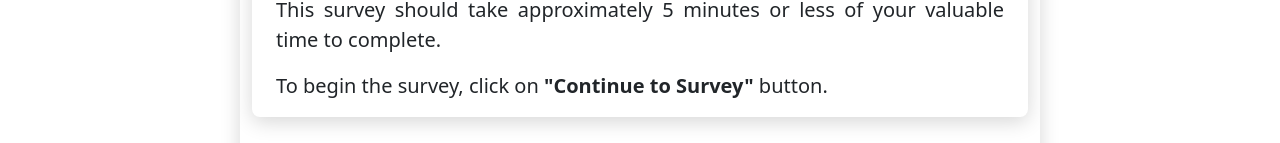
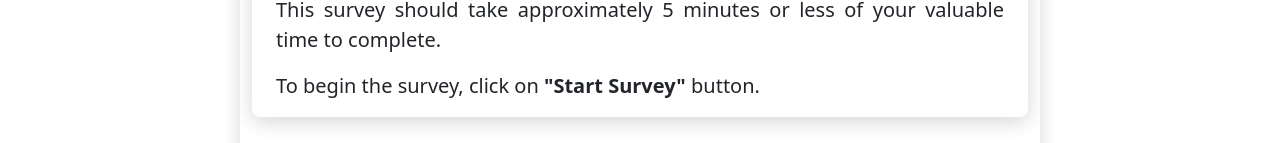
Before and after one commit to euginee23/SurveyWebsite, a React (Vite) app: page / in a window 1280 px wide. Shown: the part 529-672 px from the top of the page. Built offline with nearby package versions, Linux system fonts and the light colour scheme.

Commit message:
changed continue survey to start survey

```diff
--- a/src/pages/welcomePage.jsx
+++ b/src/pages/welcomePage.jsx
@@ -25,7 +25,7 @@ const WelcomePage = () => {
                         <p style={{ textIndent: '30px' }}>Hello Crimson and Instructors! We hope you had a great day. Greetings from the BSCS Department! We invite you to participate in our survey, aiming to <span style={{ fontWeight: 'bold' }}>Identify the Most-Used Online Platform Digital Media at Western Mindanao State University Pagadian</span>.</p>
                         <p style={{ textIndent: '30px' }}>Your insights are invaluable to us as we strive to understand preferences and trends in the utilization of digital media on campus, significantly contributing to enhancing the overall digital experience for our university community.</p>
                         <p style={{ marginTop: '70px' }}>This survey should take approximately 5 minutes or less of your valuable time to complete.</p>
-                        <p>To begin the survey, click on <span style={{ fontWeight: 'bold' }}>"Continue to Survey"</span> button.</p>
+                        <p>To begin the survey, click on <span style={{ fontWeight: 'bold' }}>"Start Survey"</span> button.</p>
                     </div>
                 </div>
 
```
